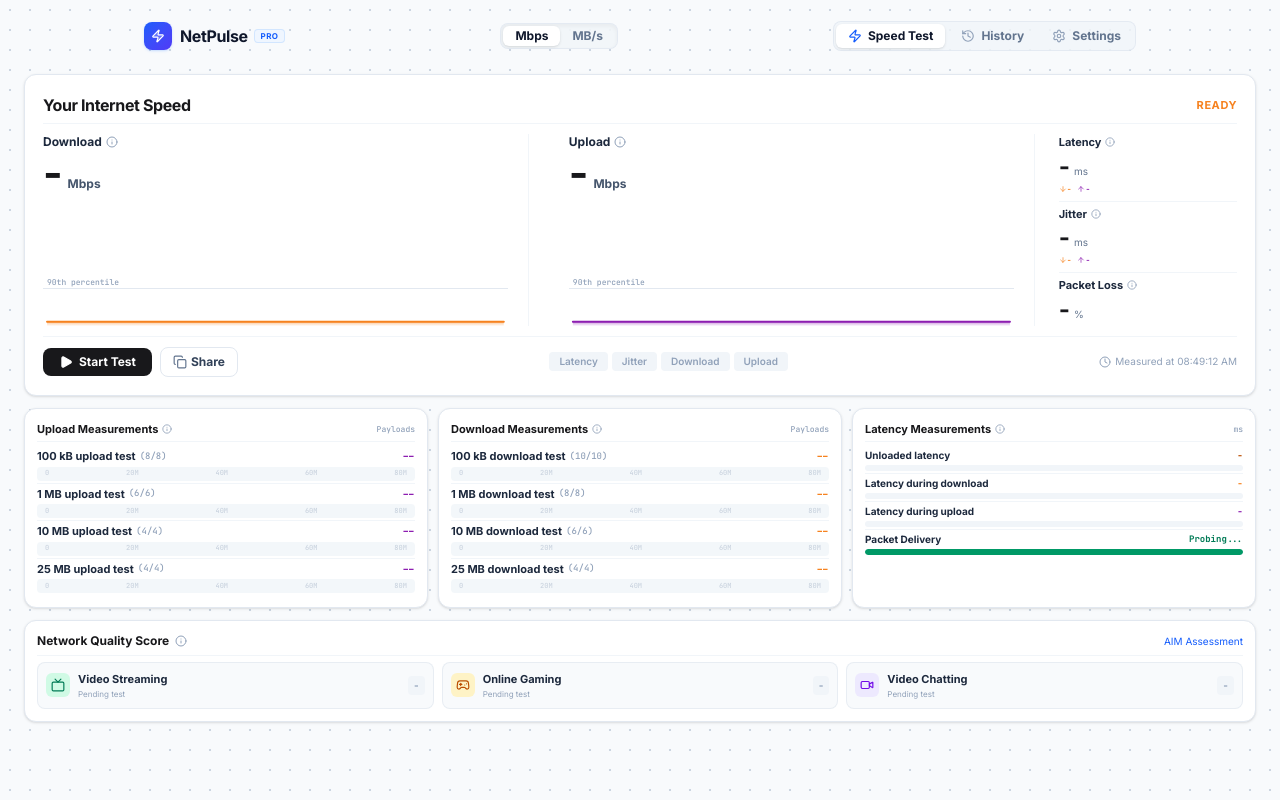
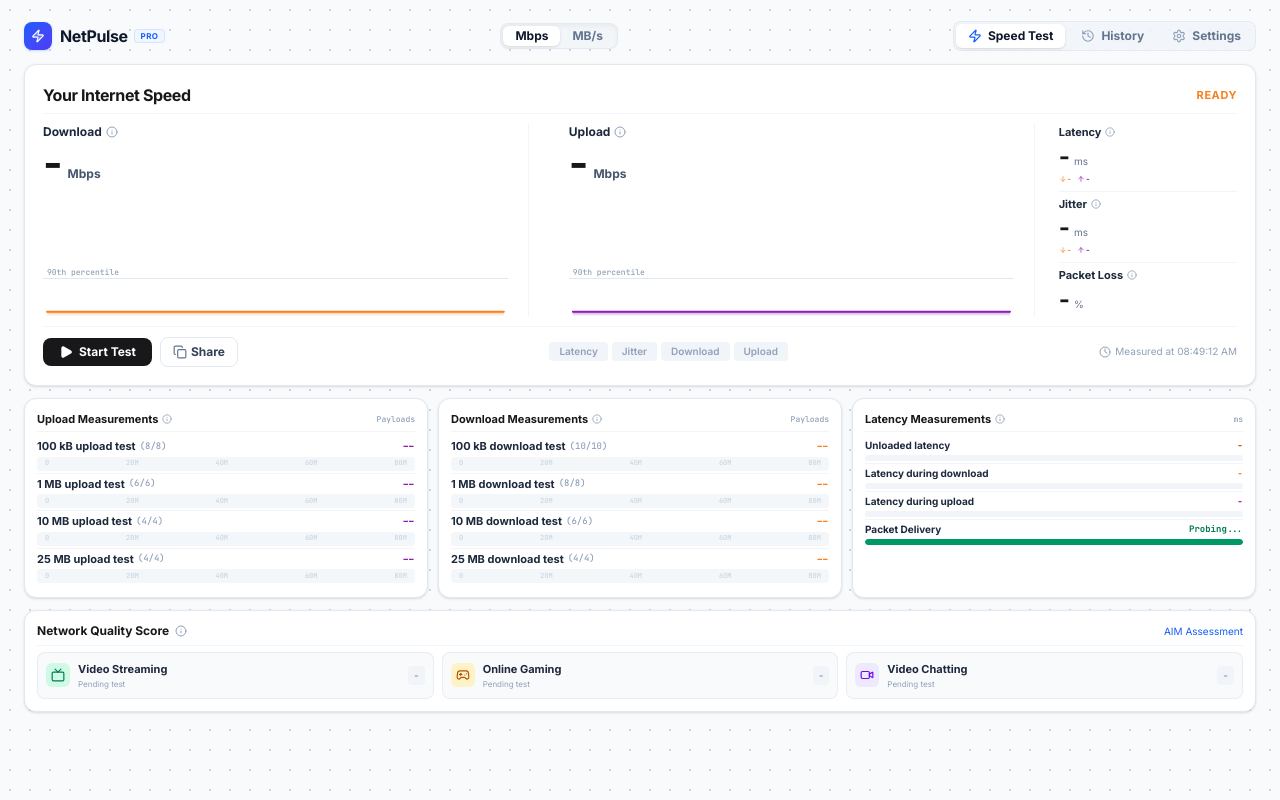
Before and after one commit to Suvesh108/NetPulse, a React (Vite) app: page / in a window 1280 px wide. Built offline with nearby package versions, Linux system fonts and the light colour scheme.

Commit message:
fix: align transparent navbar width and padding precisely with the dashboard box below

```diff
--- a/src/App.tsx
+++ b/src/App.tsx
@@ -95,9 +95,9 @@ export default function App() {
   return (
     <div className="min-h-screen w-full bg-[#F8FAFC] modern-grid-bg text-[#0F172A] relative flex flex-col font-sans selection:bg-blue-500/10 selection:text-blue-600">
 
-      {/* Clean Transparent Header tucked inward */}
-      <header className="w-full shrink-0 bg-transparent z-50 pt-2.5 sm:pt-3 px-8 sm:px-16 md:px-24 lg:px-32 transition-all">
-        <div className="w-full max-w-6xl 2xl:max-w-[1380px] mx-auto h-11 sm:h-12 flex items-center justify-between px-2 sm:px-4">
+      {/* Clean Transparent Header perfectly aligned with the box below */}
+      <header className="w-full shrink-0 bg-transparent z-50 pt-2.5 sm:pt-3 px-4 sm:px-6 transition-all">
+        <div className="w-full max-w-7xl 2xl:max-w-[1500px] mx-auto h-11 sm:h-12 flex items-center justify-between">
 
           {/* Brand Logo with Live Status Node */}
           <div className="flex items-center gap-2">
@@ -175,7 +175,7 @@ export default function App() {
       </header>
 
       {/* Main Responsive Content Arena */}
-      <main className="flex-1 flex flex-col items-center justify-start p-2.5 sm:p-3.5 md:px-6 relative z-10 w-full max-w-7xl 2xl:max-w-[1500px] mx-auto pb-6 md:pb-4">
+      <main className="flex-1 flex flex-col items-center justify-start px-4 sm:px-6 pt-1 pb-6 md:pb-4 relative z-10 w-full max-w-7xl 2xl:max-w-[1500px] mx-auto">
         {renderTabContent()}
       </main>
 
```
